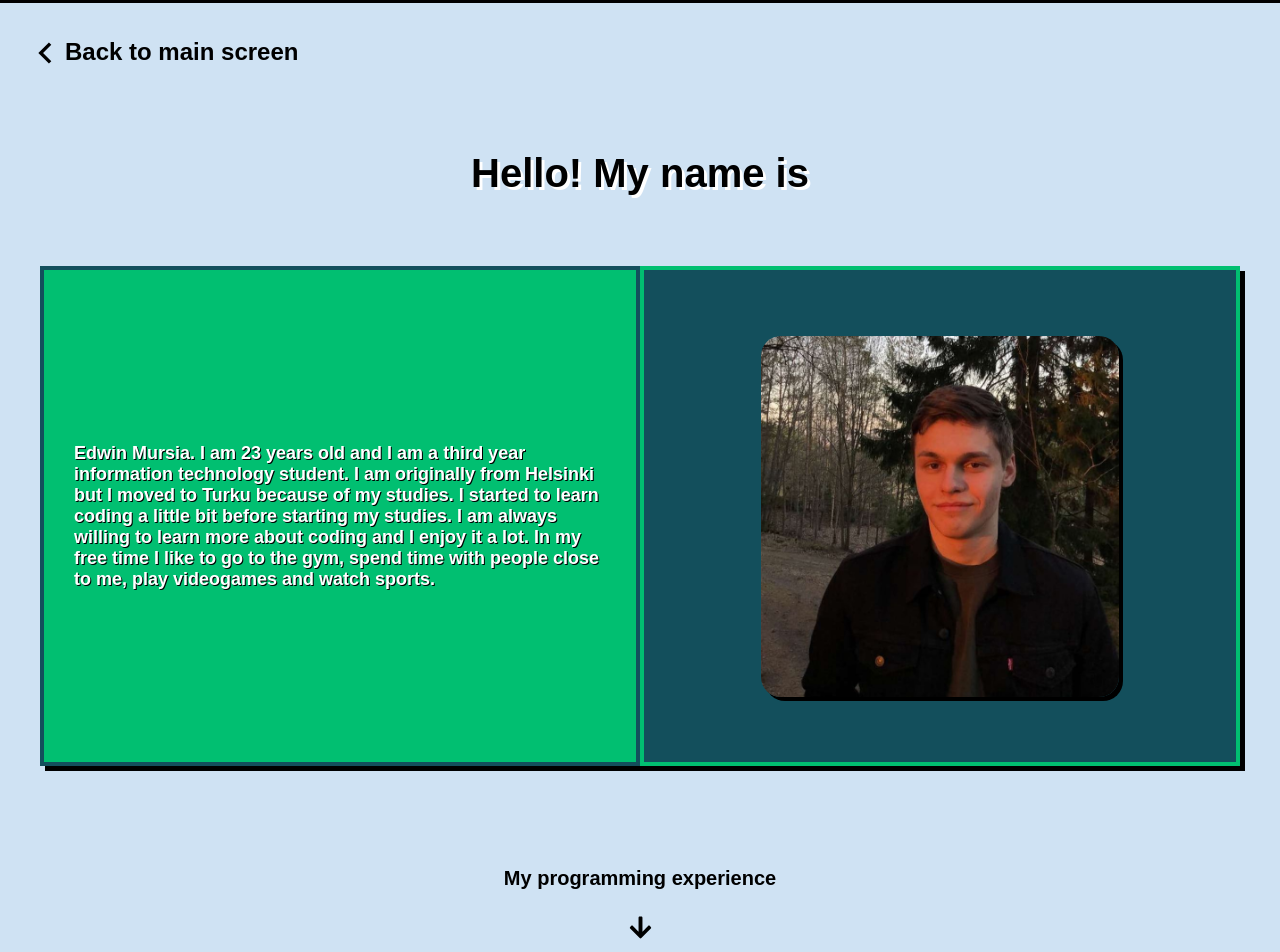
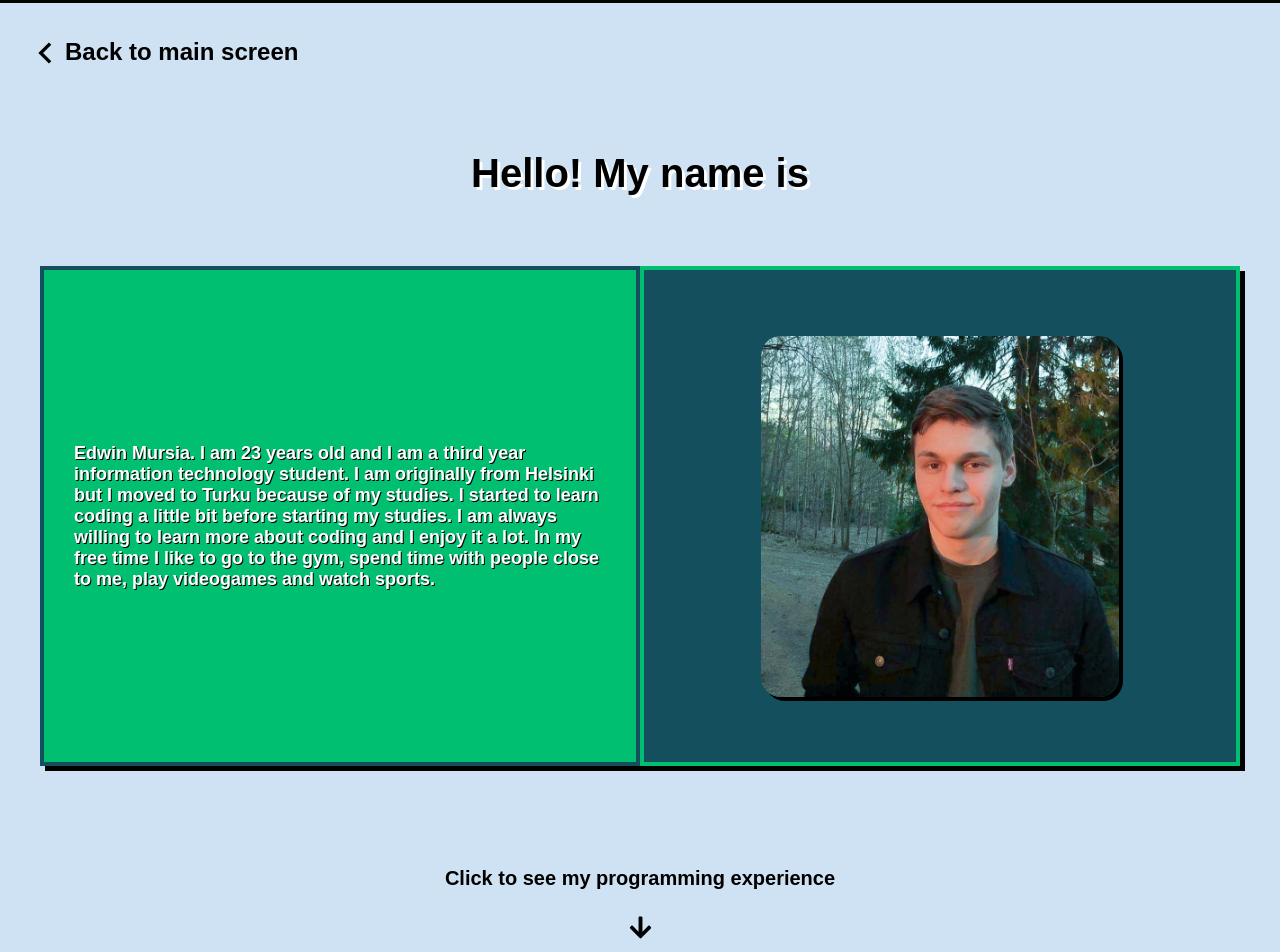
Before and after one commit to edwinmursia/myWebsite, a React (Create React App) app: page /moreAbout in a window 1280 px wide. Shown: the top 952 px of the page. Built offline with nearby package versions, Linux system fonts and the light colour scheme; a web font is replaced by a local one.

Commit message:
Changed the image of the AboutMe page and the h3 text of the page.

```diff
--- a/src/components/AboutMe/index.js
+++ b/src/components/AboutMe/index.js
@@ -27,7 +27,7 @@ const AboutMe = () => {
             </Text>
           </TextContainer>
           <ImageContainer>
-            <Image src={require("../../images/edu.PNG").default} />
+            <Image src={require("../../images/edu.jpg").default} />
           </ImageContainer>
         </AboutMeWrapper>
       </AboutMeContainer>
--- a/src/components/Collapsible/CollapsibleComponent.js
+++ b/src/components/Collapsible/CollapsibleComponent.js
@@ -37,7 +37,7 @@ const Collapsible = (props) => {
   return (
     <div className="collapsible">
       <ButtonWrapper className="toggle" >
-        <h3 className="my_header" style={{paddingBottom: 25, fontSize: '20px', cursor: "pointer"}} >My programming experience</h3>
+        <h3 className="my_header" style={{paddingBottom: 25, fontSize: '20px', cursor: "pointer", textAlign: "center"}} >Click to see my programming experience</h3>
         <TheButton onClick={() => allFunctions()} style={{cursor: "pointer", transition: "all 0.2s linear"}} spy={true} exact='true' >
           {isRotated ? <FaArrowUp/> : <FaArrowDown/>}
         </TheButton>
```
Also changed, not shown: src/images/edu.jpg (added).
